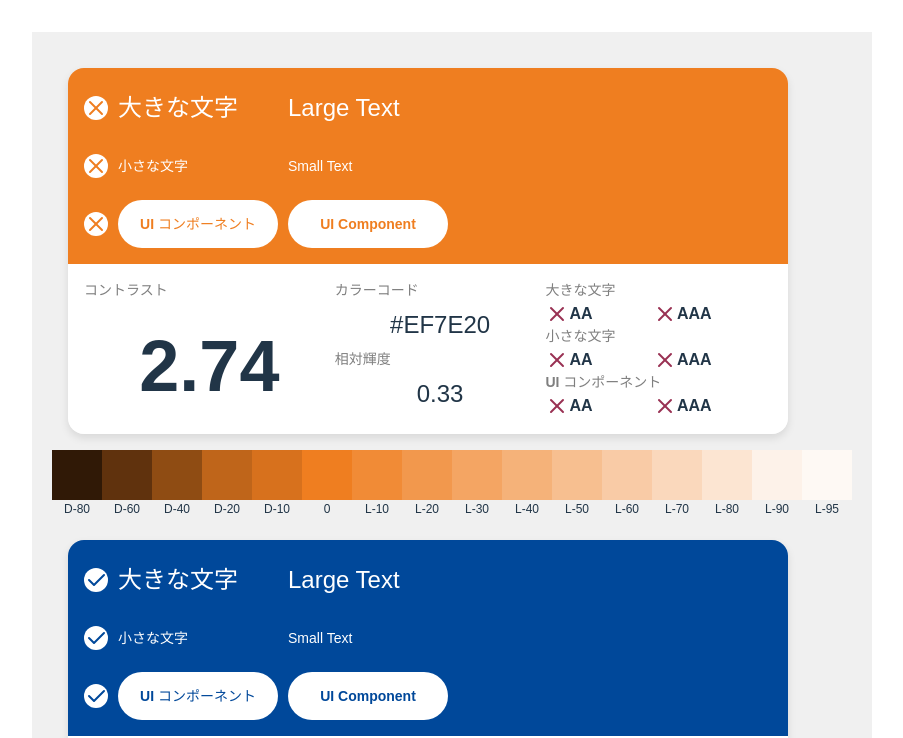
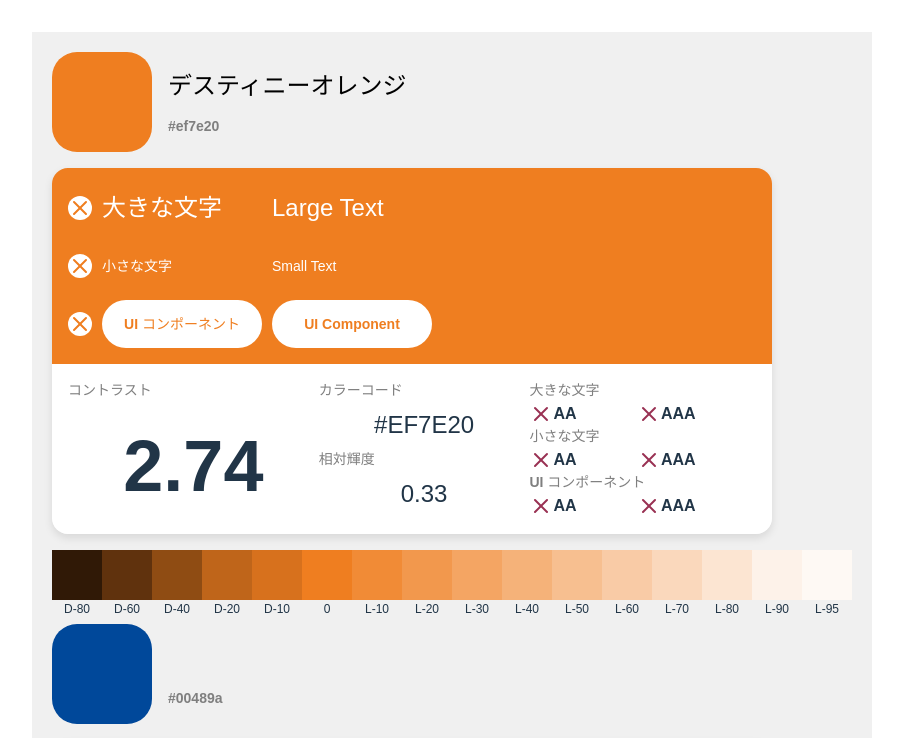
Before and after one commit to Atoyr/g-color, a Svelte app: page / in a window 1280 px wide. Shown: the top 738 px of the page, without its empty margins (188-1091 px from the left). Built offline with nearby package versions, Linux system fonts and the light colour scheme.

Commit message:
update add color info and title

```diff
--- a/src/App.svelte
+++ b/src/App.svelte
@@ -1,16 +1,13 @@
 <script>
-import ColorInfoCard from './components/ColorInfoCard.svelte';
-import ColorLevelList from './components/ColorLevelList.svelte';
+import ColorInfo from './components/ColorInfo.svelte';
 </script>
 
 <main>
   <div>
-    <ColorInfoCard baseColor="#ef7e20" />
-    <ColorLevelList baseColor="#ef7e20" />
+    <ColorInfo baseColor="#ef7e20" title="デスティニーオレンジ"/>
   </div>
   <div>
-    <ColorInfoCard baseColor="#00489a" />
-    <ColorLevelList baseColor="#00489a" />
+    <ColorInfo baseColor="#00489a" />
   </div>
 </main>
 
--- /dev/null
+++ b/src/components/ColorInfo.svelte
@@ -0,0 +1,64 @@
+<script lang="ts">
+  import ColorInfoCard from './ColorInfoCard.svelte';
+  import ColorLevelList from './ColorLevelList.svelte';
+
+  export let baseColor: string = "#7F7F7F";
+  export let title: string = "";
+</script>
+
+<style>
+  .flex-row {
+    display: flex;
+    flex-direction: row;
+  }
+
+  .flex-column {
+    display: flex;
+    flex-direction: column;
+  }
+
+  .top-panel {
+    display: flex;
+    flex-direction: column;
+    gap: 16px;
+  }
+
+  .top-title {
+    text-align: left;
+    font-size: 24px;
+    font-weight: 600;
+    color: #000000;
+    height: 32px;
+    margin: 16px;
+  }
+
+  .top-subtitle {
+    text-align: left;
+    font-size: 14px;
+    font-weight: 600;
+    color: #7F7F7F;
+    margin-left: 16px;
+  }
+
+  .color-squares {
+    display: flex;
+    flex-wrap: wrap;
+    justify-content: center;
+    border-radius: 25%;
+    width: 100px;
+    height: 100px;
+    background-color: var(--base-color);
+  }
+</style>
+
+<div class="top-panel">
+  <div class="flex-row">
+    <div class="color-squares" style="--base-color: {baseColor}"></div>
+    <div class="flex-column">
+      <div class="top-title">{title}</div>
+      <div class="top-subtitle">{baseColor}</div>
+    </div>
+  </div>
+  <ColorInfoCard baseColor={baseColor} />
+  <ColorLevelList baseColor={baseColor} />
+</div>
--- a/src/components/ColorInfoCard.svelte
+++ b/src/components/ColorInfoCard.svelte
@@ -21,7 +21,6 @@
     width: 720px;
     box-shadow: 0 4px 8px rgba(0, 0, 0, 0.1);
     justify-content: space-between;
-    margin: 16px;
     border-radius: 16px;
     background-color: transparent;
   }
```
